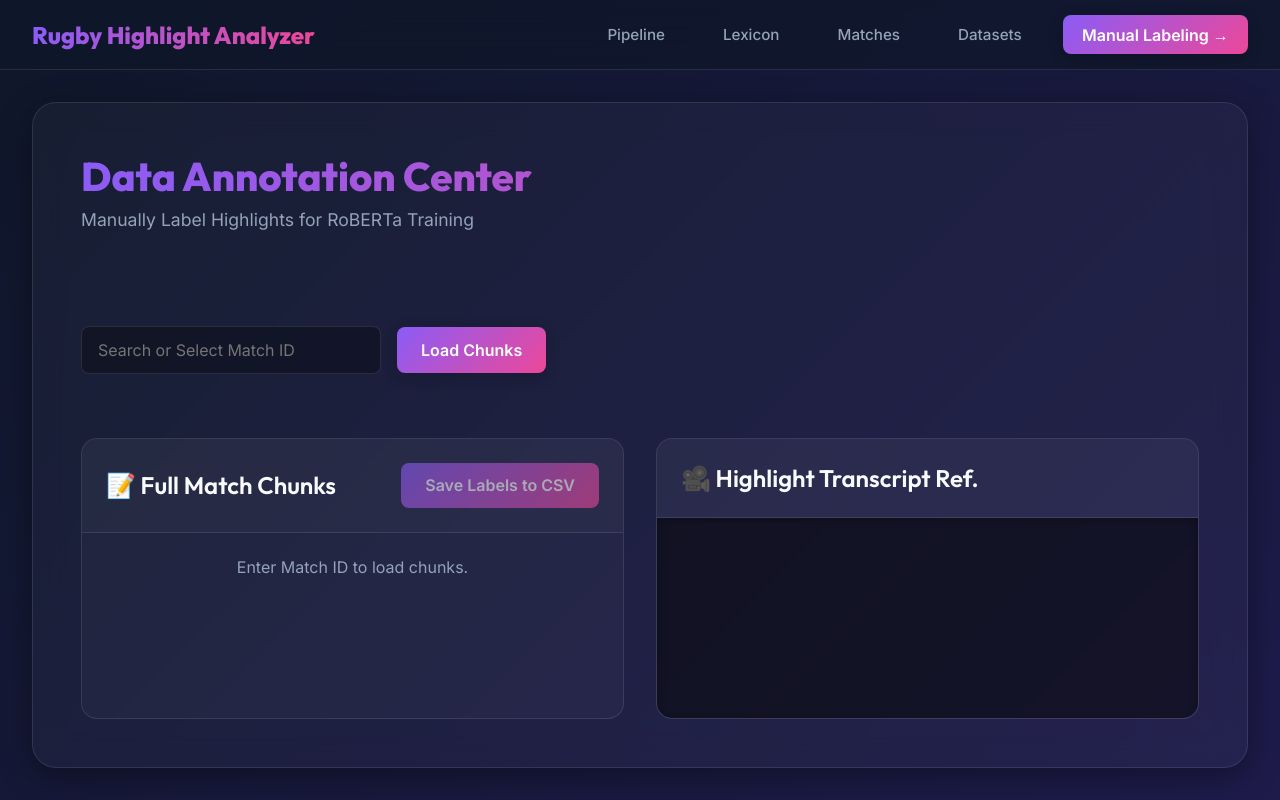
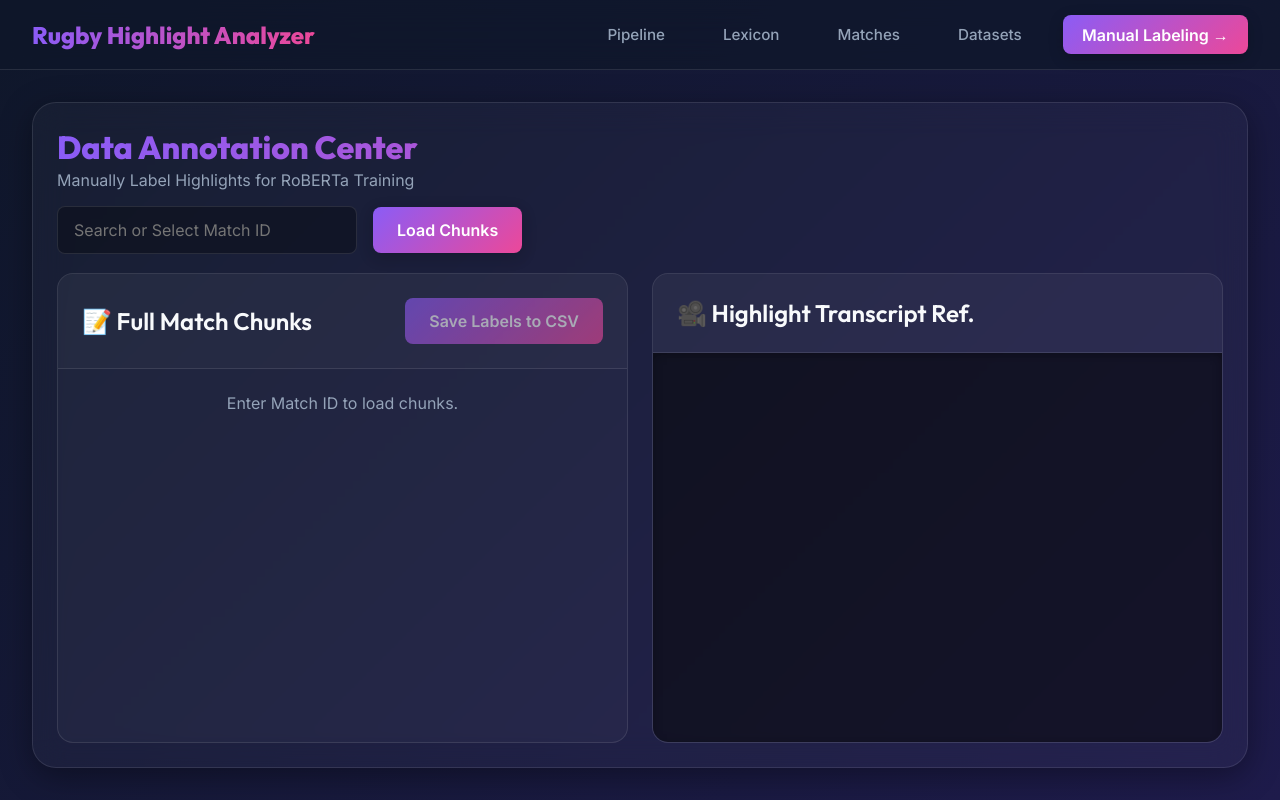
Before and after one commit to AutomateLightSolutions/piyushan-commentary-analysis, a Next.js app in the folder frontend/: page /label in a window 1280 px wide. Built offline with nearby package versions, Linux system fonts and the light colour scheme.

Commit message:
manual labelin UI updated

```diff
--- a/frontend/src/app/label/page.js
+++ b/frontend/src/app/label/page.js
@@ -68,14 +68,22 @@ export default function LabelingDashboard() {
   };
 
   return (
-    <div className="app-container" style={{ maxWidth: "1600px", height: "calc(100vh - var(--nav-height) - 4rem)" }}>
-      <header className="mb-4">
-        <h1 className="page-title">Data Annotation Center</h1>
-        <p className="page-subtitle">Manually Label Highlights for RoBERTa Training</p>
+    <div className="app-container" style={{
+      maxWidth: "1600px",
+      height: "calc(100vh - var(--nav-height) - 4rem)",
+      padding: "1.5rem",
+      gap: "1rem",
+      display: "flex",
+      flexDirection: "column",
+      overflow: "hidden"
+    }}>
+      <header style={{ flexShrink: 0 }}>
+        <h1 className="page-title" style={{ fontSize: "2rem", marginBottom: "0.2rem" }}>Data Annotation Center</h1>
+        <p className="page-subtitle" style={{ fontSize: "1rem", marginBottom: "0" }}>Manually Label Highlights for RoBERTa Training</p>
       </header>
 
       {/* Target Selector */}
-      <div className="flex-between mb-4" style={{ justifyContent: "flex-start", gap: "1rem" }}>
+      <div className="flex-between" style={{ justifyContent: "flex-start", gap: "1rem", flexShrink: 0, marginBottom: "0.2rem" }}>
         <input
           list="match-options"
           placeholder="Search or Select Match ID"
@@ -91,7 +99,7 @@ export default function LabelingDashboard() {
         <span className="text-muted" style={{ fontWeight: "500", marginLeft: "1rem" }}>{statusMsg}</span>
       </div>
 
-      <main className="grid-2" style={{ height: "calc(100% - 160px)", gap: "2rem" }}>
+      <main className="grid-2" style={{ flex: 1, minHeight: 0, gap: "1.5rem", alignItems: "stretch" }}>
 
         {/* Left Side: Main Chunks that need Labeling */}
         <section className="glass-card" style={{ display: "flex", flexDirection: "column", height: "100%", padding: 0, overflow: "hidden" }}>
```
